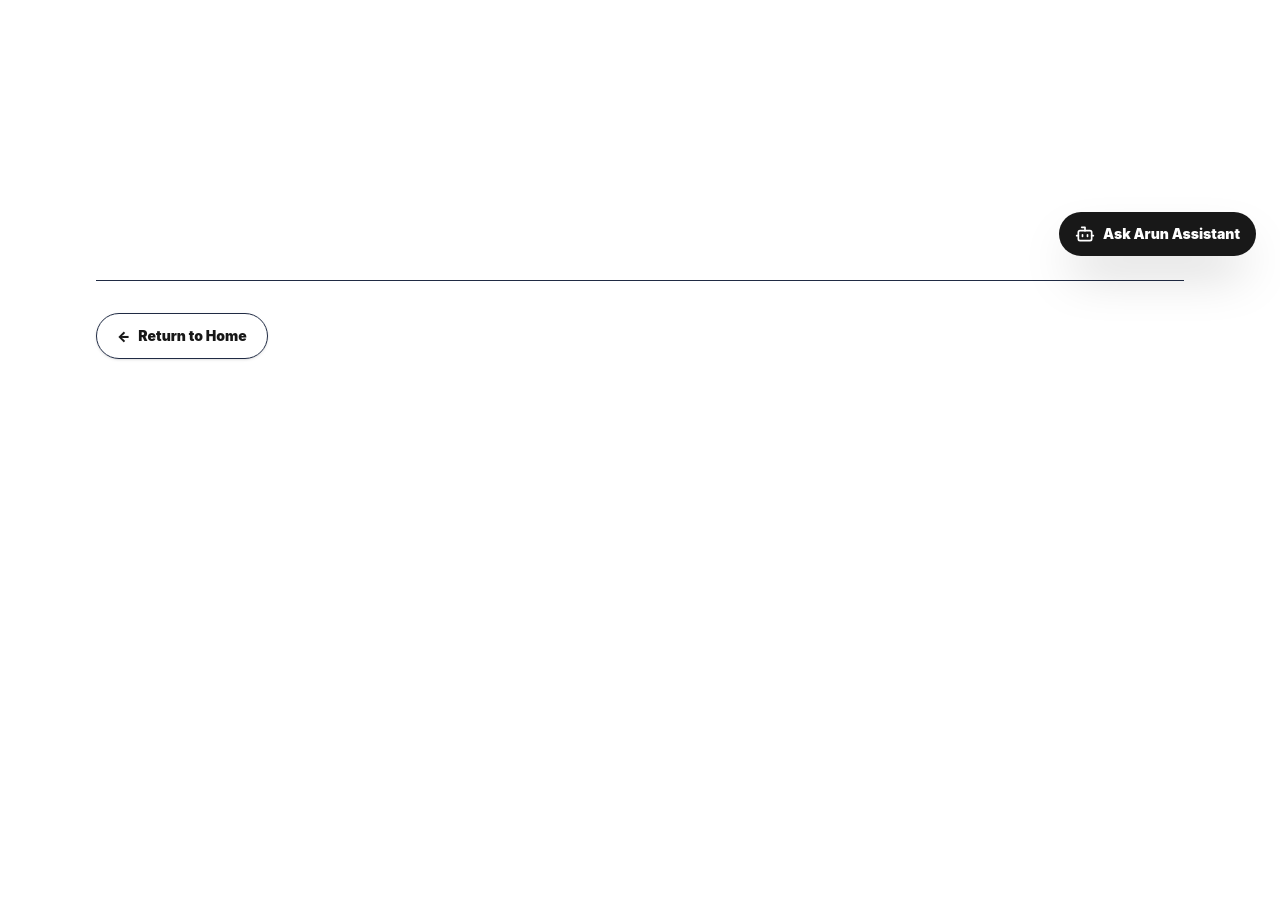
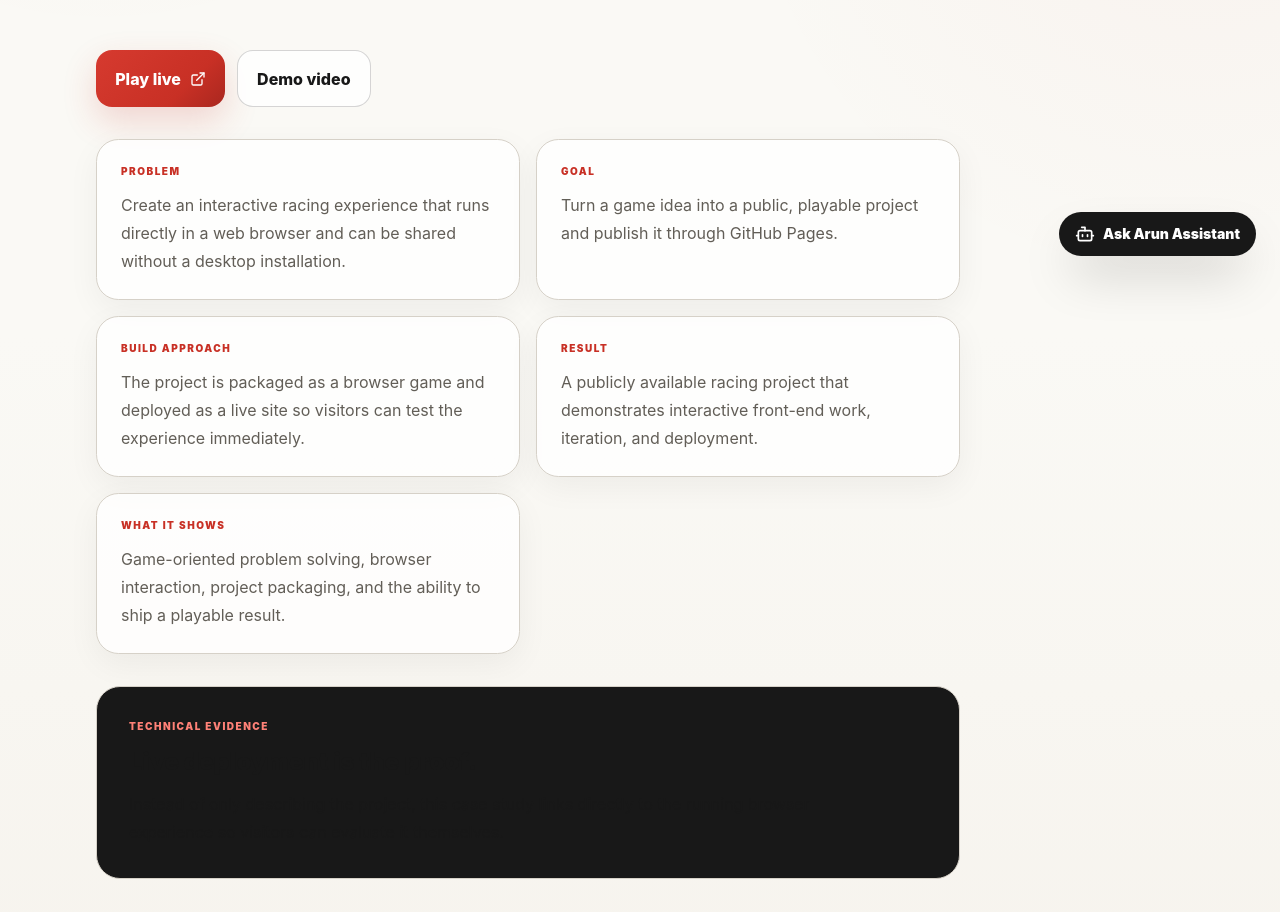
Before and after one commit to arunyadav-214/learning-website, a Next.js app: page /projects/midnight-city-racing in a window 1280 px wide. Before the commit this address had no page. Shown: the part 520-1432 px from the top of the page. Before the commit the page ends 935 px from the top, so only its background shows below. Built offline with nearby package versions, Linux system fonts and the light colour scheme.

Commit message:
Add Midnight City Racing case study

```diff
--- /dev/null
+++ b/app/projects/midnight-city-racing/page.tsx
@@ -0,0 +1,64 @@
+import { ExternalLink } from "lucide-react";
+import PageShell from "../../PageShell";
+
+const sections = [
+  {
+    title: "Problem",
+    copy: "Create an interactive racing experience that runs directly in a web browser and can be shared without a desktop installation.",
+  },
+  {
+    title: "Goal",
+    copy: "Turn a game idea into a public, playable project and publish it through GitHub Pages.",
+  },
+  {
+    title: "Build approach",
+    copy: "The project is packaged as a browser game and deployed as a live site so visitors can test the experience immediately.",
+  },
+  {
+    title: "Result",
+    copy: "A publicly available racing project that demonstrates interactive front-end work, iteration, and deployment.",
+  },
+  {
+    title: "What it shows",
+    copy: "Game-oriented problem solving, browser interaction, project packaging, and the ability to ship a playable result.",
+  },
+] as const;
+
+export default function MidnightCityRacingPage() {
+  return (
+    <PageShell
+      kicker="PROJECT CASE STUDY"
+      title="Midnight City Racing"
+      intro="A browser-based city racing game published as a live GitHub Pages project."
+    >
+      <div className="flex flex-wrap gap-3">
+        <a
+          href="https://arunyadav-214.github.io/midnight-city-racing/"
+          target="_blank"
+          rel="noreferrer"
+          className="primary-button"
+        >
+          Play live <ExternalLink className="h-4 w-4" />
+        </a>
+        <a href="/videos#midnight-city-racing" className="secondary-button">Demo video</a>
+      </div>
+
+      <div className="mt-8 grid gap-4 md:grid-cols-2">
+        {sections.map((section) => (
+          <article key={section.title} className="rounded-[1.4rem] border border-black/10 bg-white/80 p-6">
+            <p className="text-[10px] font-black uppercase tracking-[0.15em] text-[#c83025]">{section.title}</p>
+            <p className="mt-3 leading-7 text-muted-foreground">{section.copy}</p>
+          </article>
+        ))}
+      </div>
+
+      <section className="mt-8 rounded-[1.5rem] border border-black/10 bg-[#181818] p-6 text-white sm:p-8">
+        <p className="text-[10px] font-black uppercase tracking-[0.15em] text-[#ff8177]">TECHNICAL EVIDENCE</p>
+        <h2 className="mt-3 text-2xl font-black">Live deployment is the proof.</h2>
+        <p className="mt-3 max-w-3xl leading-7 text-white/65">
+          Instead of only describing the project, this case study links directly to the running browser experience so visitors can evaluate it themselves.
+        </p>
+      </section>
+    </PageShell>
+  );
+}
```
